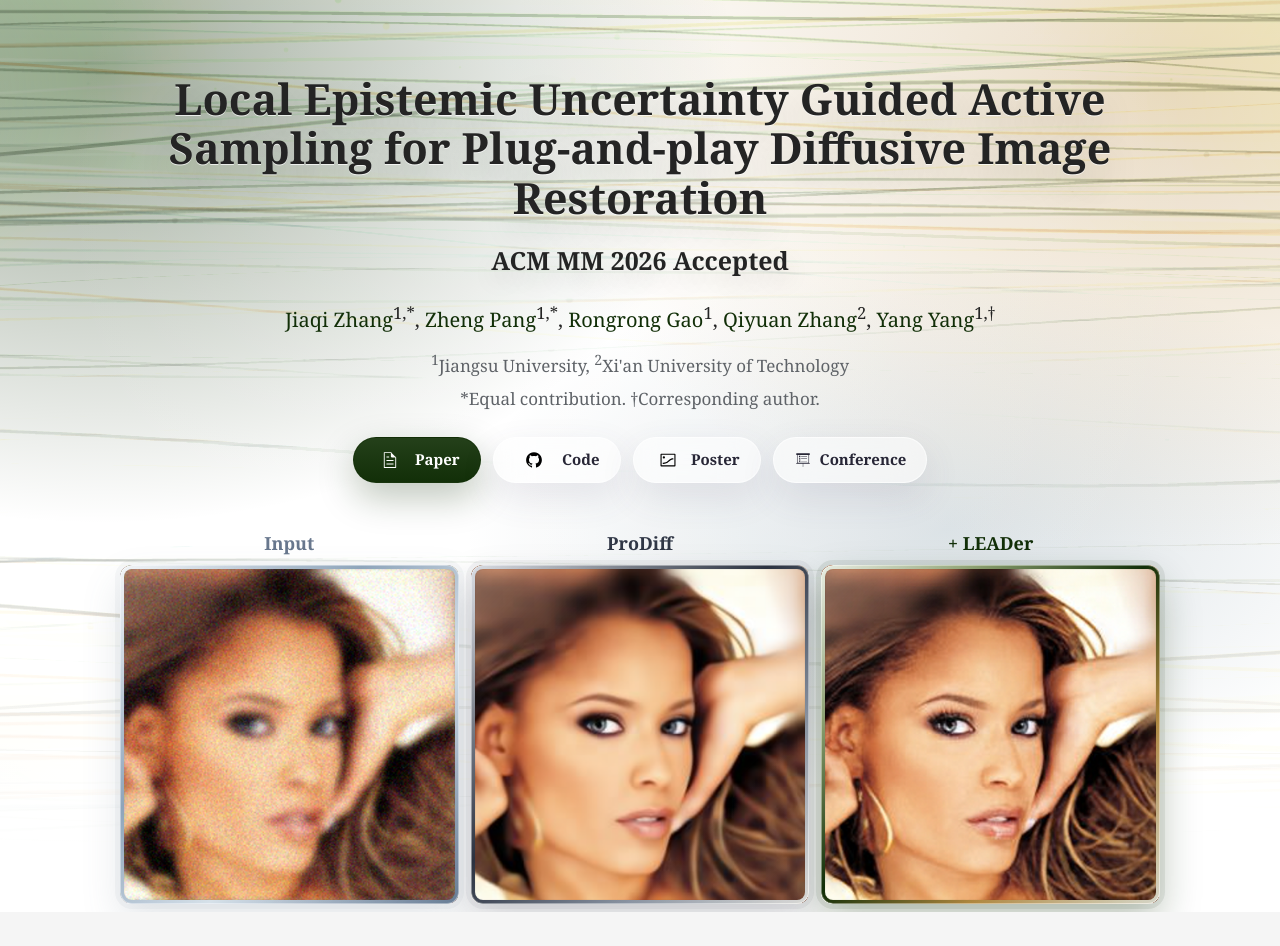
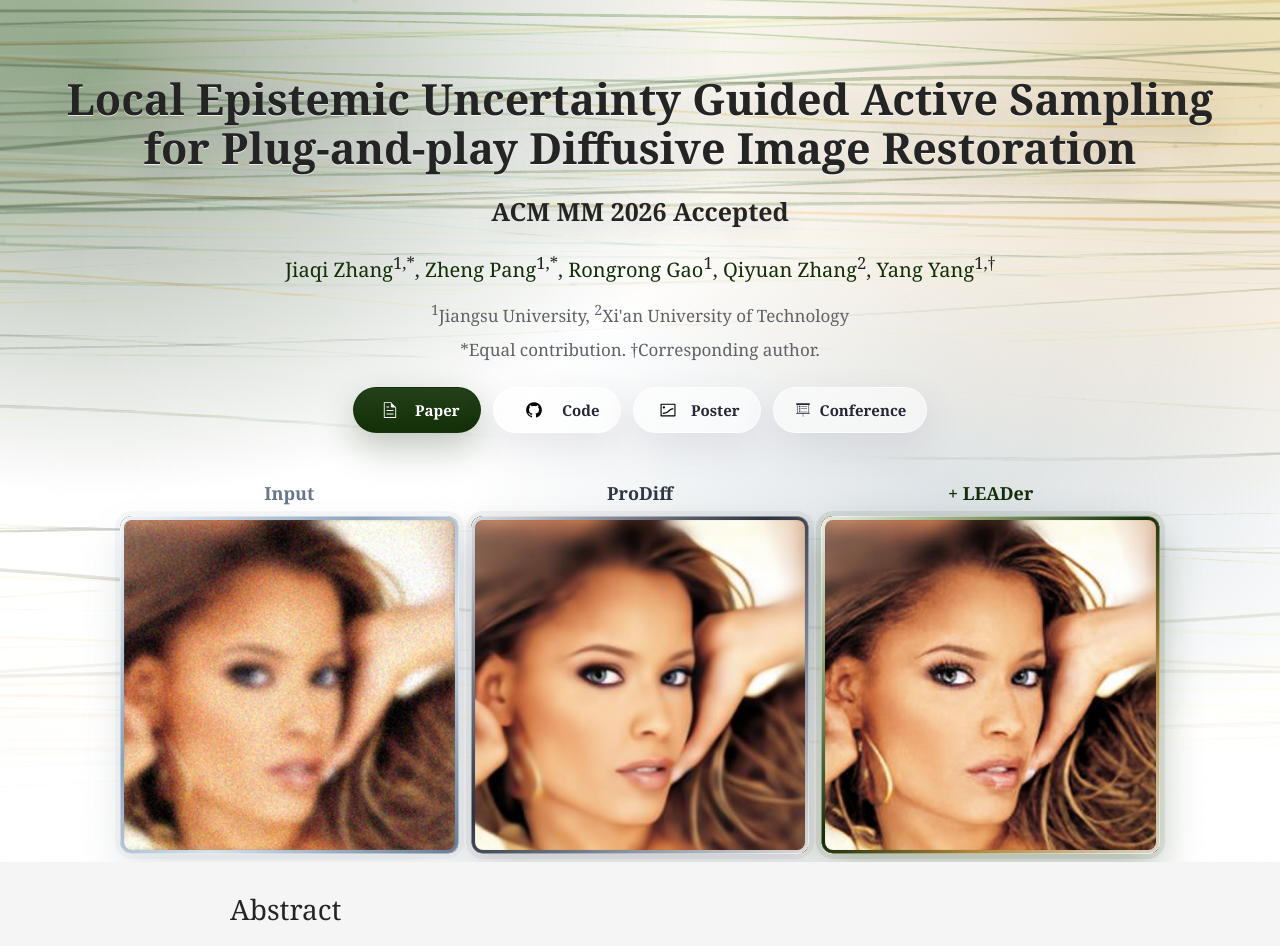
Before and after one commit to JiaqiZhang-Sengoku/JiaqiZhang-Sengoku.github.io, a Jekyll site: the page built from Web/LEADer/index.html, in a window 1280 px wide. Shown: the top 946 px of the page. Built offline with Jekyll 4.4.1, drawn with Linux system fonts in a browser that asks for light colours.

Commit message:
20260707

```diff
--- a/Web/LEADer/index.html
+++ b/Web/LEADer/index.html
@@ -9,7 +9,7 @@ layout: null
   <meta name="viewport" content="width=device-width, initial-scale=1">
   <title>LEADer</title>
   <meta name="description" content="Local Epistemic Uncertainty Guided Active Sampling for Plug-and-play Diffusive Image Restoration.">
-  <link rel="stylesheet" href="/Web/LEADer/styles.css?v=20260709-captioncenter">
+  <link rel="stylesheet" href="/Web/LEADer/styles.css?v=20260714-two-line-title">
 
 </head>
 <body>
@@ -17,7 +17,10 @@ layout: null
     <section class="hero-band">
       <div class="publication-header">
         <div class="hero-card">
-          <h1>Local Epistemic Uncertainty Guided Active Sampling for Plug-and-play Diffusive Image Restoration</h1>
+          <h1>
+            <span class="publication-title-line">Local Epistemic Uncertainty Guided Active Sampling</span>
+            <span class="publication-title-line">for Plug-and-play Diffusive Image Restoration</span>
+          </h1>
           <p class="conference">ACM MM 2026 Accepted</p>
 
           <p class="authors">
@@ -39,7 +42,7 @@ layout: null
               <img class="pill-icon" src="/Web/LEADer/Figures/Paper.svg" alt="">
               <span>Paper</span>
             </a>
-            <a class="pill pill-secondary" href="https://github.com/JiaqiZhang-Sengoku/LEADer" target="_blank" rel="noreferrer">
+            <a class="pill pill-secondary" href="https://github.com/JiaqiZhang-Sengoku/LEADer" target="_blank" rel="noreferrer" aria-label="View LEADer source code on GitHub">
               <img class="pill-icon" src="/Web/LEADer/Figures/GitHub.svg" alt="">
               <span>Code</span>
             </a>
--- a/Web/LEADer/styles.css
+++ b/Web/LEADer/styles.css
@@ -79,7 +79,7 @@ a:hover {
 .publication-header {
   position: relative;
   z-index: 1;
-  max-width: 1080px;
+  max-width: 1500px;
   margin: 0 auto;
   padding: 0 24px;
   text-align: center;
@@ -107,12 +107,23 @@ a:hover {
 }
 
 h1 {
-  max-width: 980px;
+  max-width: 1420px;
   margin: 0 auto 18px;
   font-size: 43px;
   font-weight: 600;
   line-height: 1.15;
   letter-spacing: 0;
+}
+
+.publication-title-line {
+  display: block;
+  text-align: center;
+}
+
+@media (min-width: 1240px) {
+  .publication-title-line {
+    white-space: nowrap;
+  }
 }
 
 .hero-card h1 {
```
